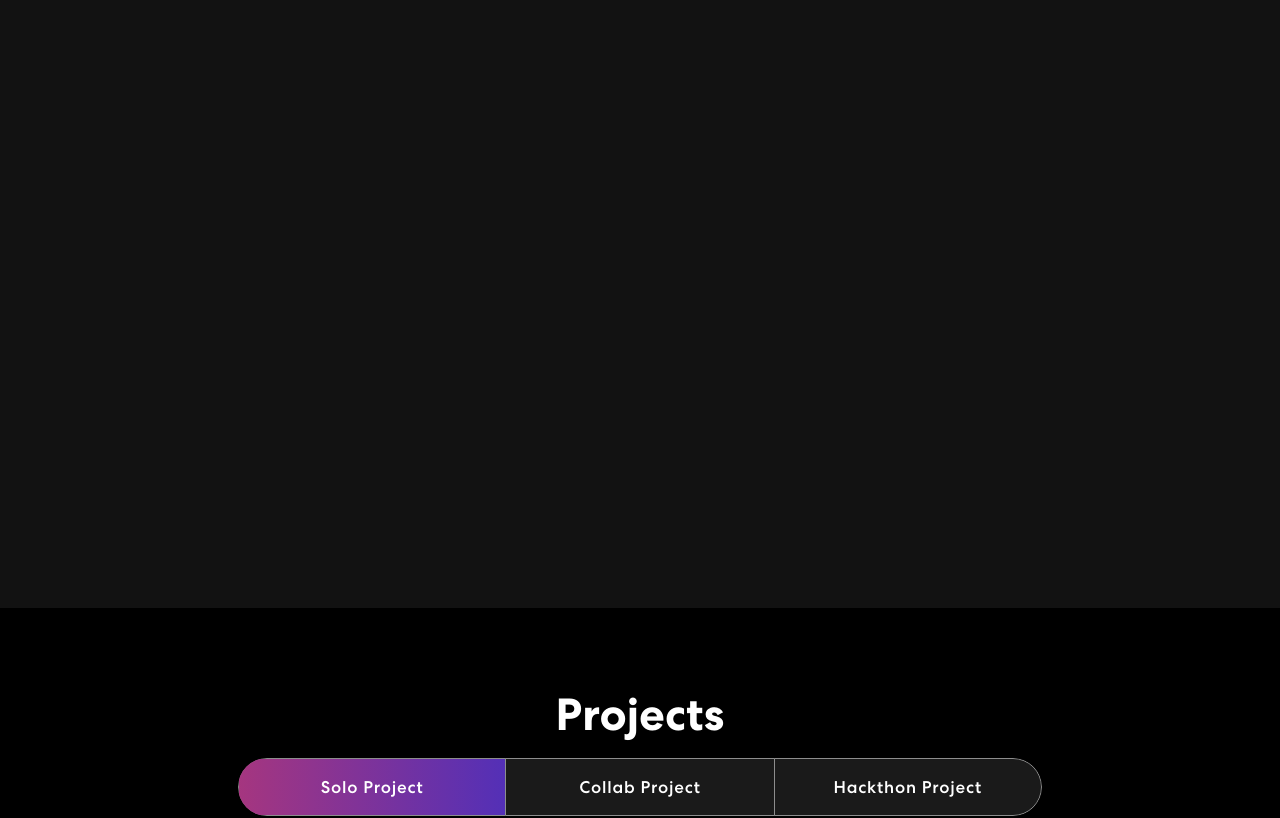
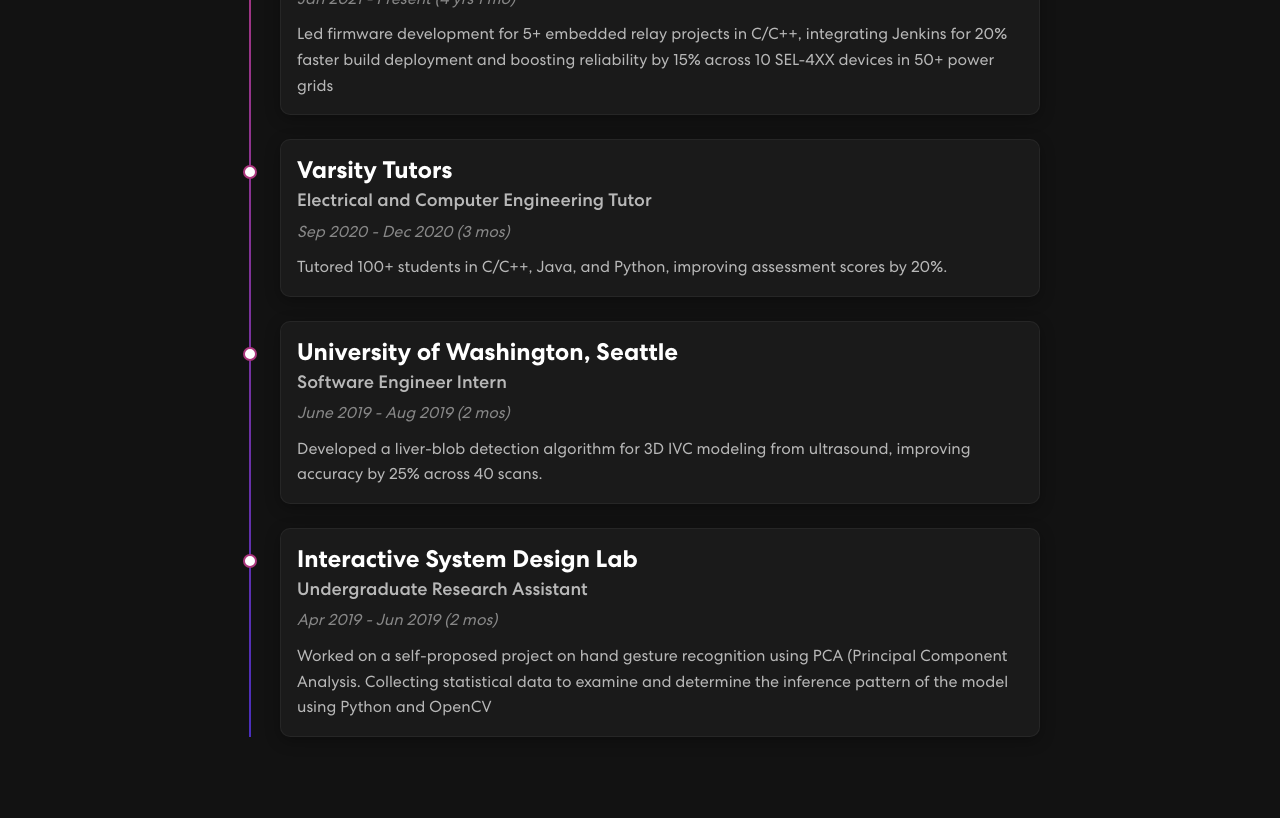
Before and after one commit to loctran107/personal-portfolio, a React (Create React App) app: page / in a window 1280 px wide. Shown: the part 1840-2658 px from the top of the page. Built offline with nearby package versions, Linux system fonts and the light colour scheme.

Commit message:
Added new experience

```diff
--- a/src/components/ExperienceMap.js
+++ b/src/components/ExperienceMap.js
@@ -44,6 +44,13 @@ export const ExperienceMap = () => {
       url: "https://www.washington.edu",
       period: "June 2019 - Aug 2019",
       description: "Developed a liver-blob detection algorithm for 3D IVC modeling from ultrasound, improving accuracy by 25% across 40 scans.",
+    },
+    {
+      title: "Undergraduate Research Assistant",
+      company: "Interactive System Design Lab",
+      url: "https://idl.uw.edu/",
+      period: "Apr 2019 - Jun 2019",
+      description: "Worked on a self-proposed project on hand gesture recognition using PCA (Principal Component Analysis. Collecting statistical data to examine and determine the inference pattern of the model using Python and OpenCV",
     },
   ];
 
```
